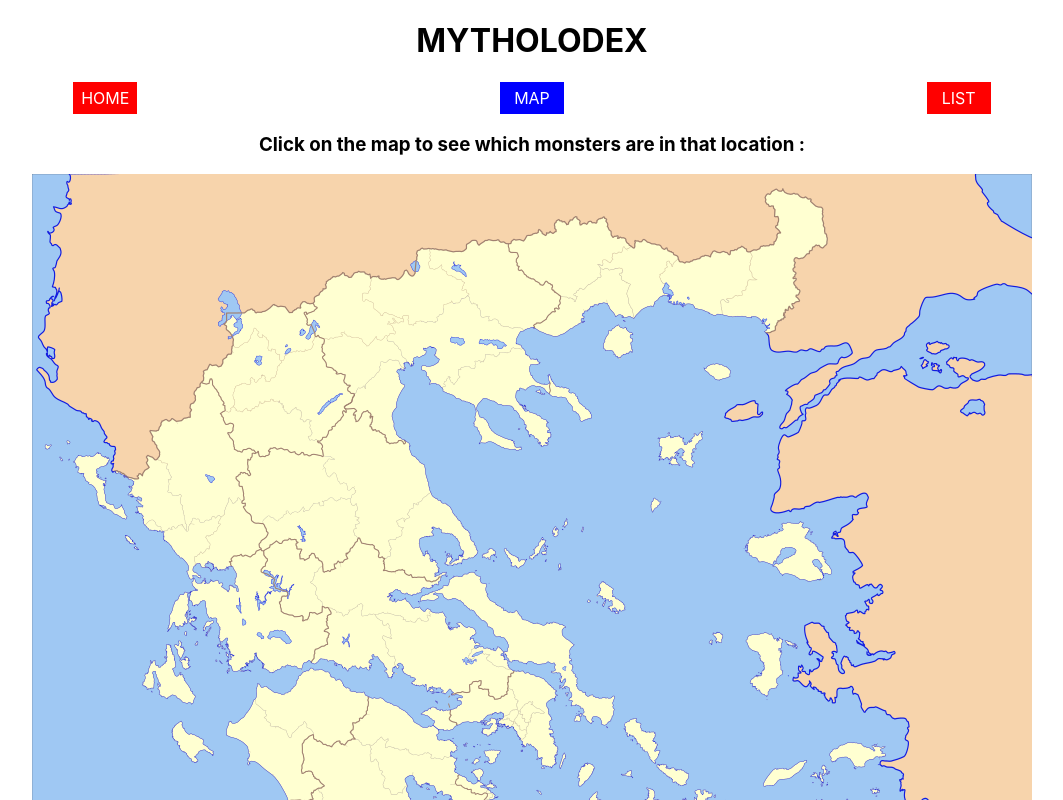
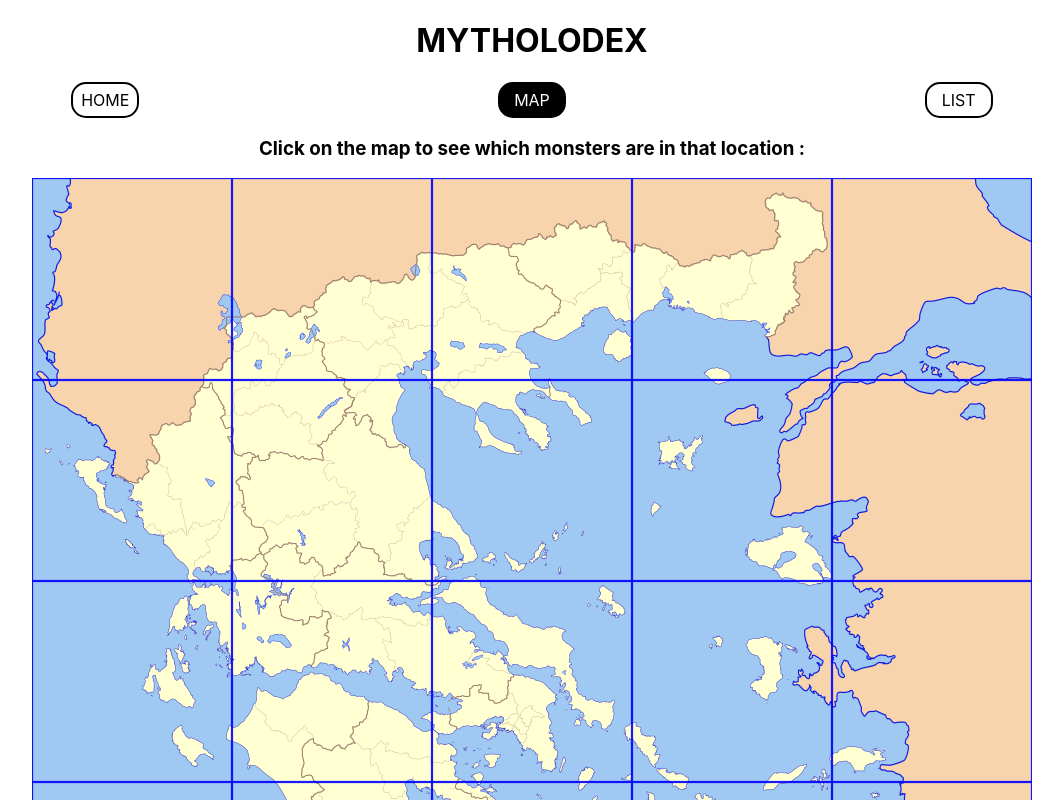
Before and after one commit to Vylis/cannot-read-property-of-undefined, a React (Create React App) app in the folder hackathon-01/: page /map in a window 1280 px wide. Shown: the top 800 px of the page, without its empty margins (108-1171 px from the left). Built offline with nearby package versions, Linux system fonts and the light colour scheme.

Commit message:
DIVISED the map

```diff
--- a/hackathon-01/src/components/Map/Map.jsx
+++ b/hackathon-01/src/components/Map/Map.jsx
@@ -1,13 +1,35 @@
-import React from 'react';
-import map from '../../styles/pictures/map.png'
+import React, { useState } from "react";
+import { Link } from "react-router-dom";
+
+import map from "../../styles/pictures/map.png";
+import "../../styles/css/Map/Map.css";
+
+const nbFraction = 25;
+const fractionArray = [];
+for (let i = 0; i < nbFraction; i++) {
+  fractionArray.push("");
+}
 
 const Map = () => {
-  return(
-    <section className=" map_container">
+  return (
+    <section className=" map_page_container">
       <h3>Click on the map to see which monsters are in that location :</h3>
-      <img src={map} alt="Ancient Greece" className="map"/>
+      <div className="map_container">
+        <img src={map} alt="Ancient Greece" className="map" />
+        <div className="map_fraction">
+          {fractionArray.map((element, index) => (
+            <Link to="/list" id={index}>
+              <div
+                to="#map_monsters_list"
+                className="fraction"
+                id={index + 1}
+              />
+            </Link>
+          ))}
+        </div>
+      </div>
     </section>
-  )
-}
+  );
+};
 
 export default Map;
--- /dev/null
+++ b/hackathon-01/src/styles/css/Map/Map.css
@@ -0,0 +1,38 @@
+.map_page_container{
+
+}
+
+.map_container{
+  position: relative;
+  margin: auto;
+  width: 1000px;
+  height: 1006px;
+}
+
+.map{
+  position: absolute;
+  top: 0;
+  left:0;
+  z-index: 1;
+}
+
+.map_fraction{
+  position: absolute;
+  display: flex;
+  justify-content: flex-start;
+  align-items: baseline;
+  flex-wrap: wrap;
+  width: 1000px;
+  height: 1006px;
+  z-index: 2;
+}
+
+.fraction{
+  width: 200px;
+  height: 201.2px;
+  box-shadow: inset 0 0 1px 1px blue;
+}
+
+.isFocus{
+  background-color: red;
+}
--- a/hackathon-01/src/styles/css/NavBar/NavBar.css
+++ b/hackathon-01/src/styles/css/NavBar/NavBar.css
@@ -11,10 +11,18 @@
   width : 4rem;
   height: 2rem;
   text-decoration: none;
-  color: white;
-  background-color: red;
+  border : 2px solid black;
+  border-radius: 15px;
+  color: black;
+  background-color: white;
+  transition: .2s;
 }
 
 .nav_btn.selected{
-  background-color: blue;
+  background-color: black;
+  color:white;
 }
+
+.nav_btn:hover{
+  transform: scale(1.1);
+}
```
